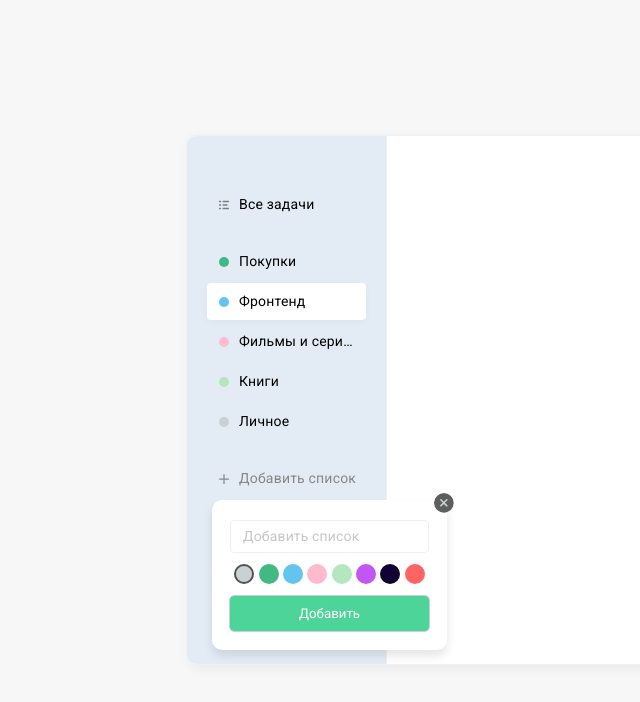
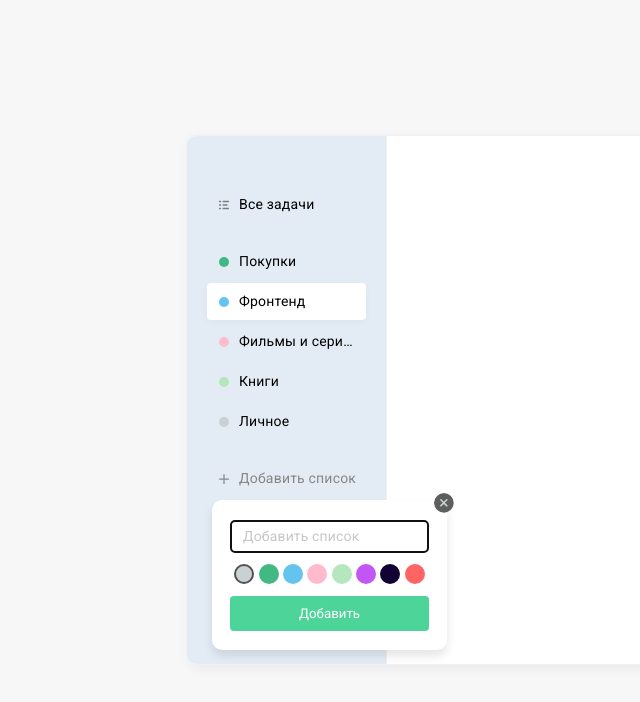
Before and after one commit to DVNst/react-todo, a React (Create React App) app: page / in a window 1280 px wide. Both pictures are taken after a click on the item "Добавить список". Shown: the top 702 px of the page, without its empty margins (79-719 px from the left). Built offline with nearby package versions, Linux system fonts and the light colour scheme.

Commit message:
corect add-popup

```diff
--- a/src/components/add-popup/add-popup.jsx
+++ b/src/components/add-popup/add-popup.jsx
@@ -2,15 +2,15 @@ import React from 'react';
 
 // import './tasks-list-add.scss';
 
-const AddPopup = ({ isHidden, onClick }) => {
+const AddPopup = ({ onClick }) => {
   return (
-    <div
-      className={
-        "tasks-list__add-popup add-popup" +
-        (isHidden ? " add-popup--hidden" : "")
-      }
-    >
-      <input type="text" className="add-popup__input input" placeholder="Добавить список" />
+    <div className="tasks-list__add-popup add-popup">
+
+      <input type="text"
+        className="add-popup__input input"
+        placeholder="Добавить список"
+        autoFocus={true}/>
+
       <ul className="add-popup__pins">
         <li className="add-popup__pin"><button className="pin pin--active pin--grey">color</button></li>
         <li className="add-popup__pin"><button className="pin pin--green">color</button></li>
--- a/src/components/tasks-list-add/tasks-list-add.jsx
+++ b/src/components/tasks-list-add/tasks-list-add.jsx
@@ -14,10 +14,11 @@ const TasksListAdd = ({ items, isRemovable }) => {
         onClick={() => setPopupClose(!popupClose)}
       />
 
-      <AddPopup
-        isHidden={popupClose}
-        onClick={() => setPopupClose(true)}
-      />
+      {!popupClose &&
+        <AddPopup
+          onClick={() => setPopupClose(true)}
+        />
+      }
     </div>
   );
 };
--- a/src/index.scss
+++ b/src/index.scss
@@ -69,9 +69,12 @@ body {
 
   background-color: #4DD599;
   color: #ffffff;
-  outline: 1px solid #C9D1D3;
 
   &:hover {
     background-color: darken(#4DD599, 5%);
   }
+
+  &:active {
+    background-color: darken(#4DD599, 10%);
+  }
 }
```
